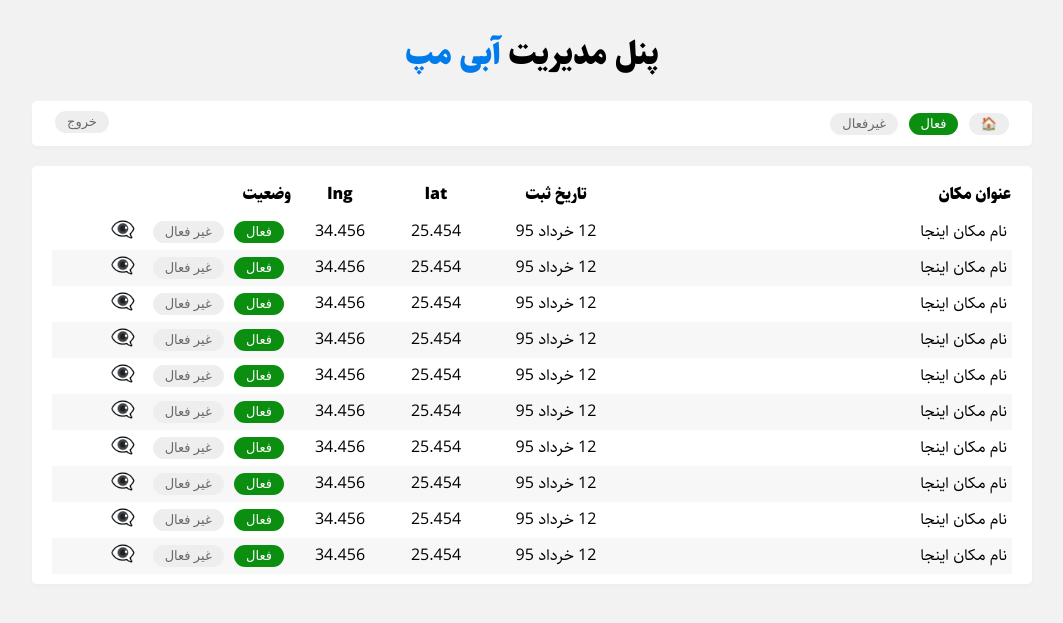
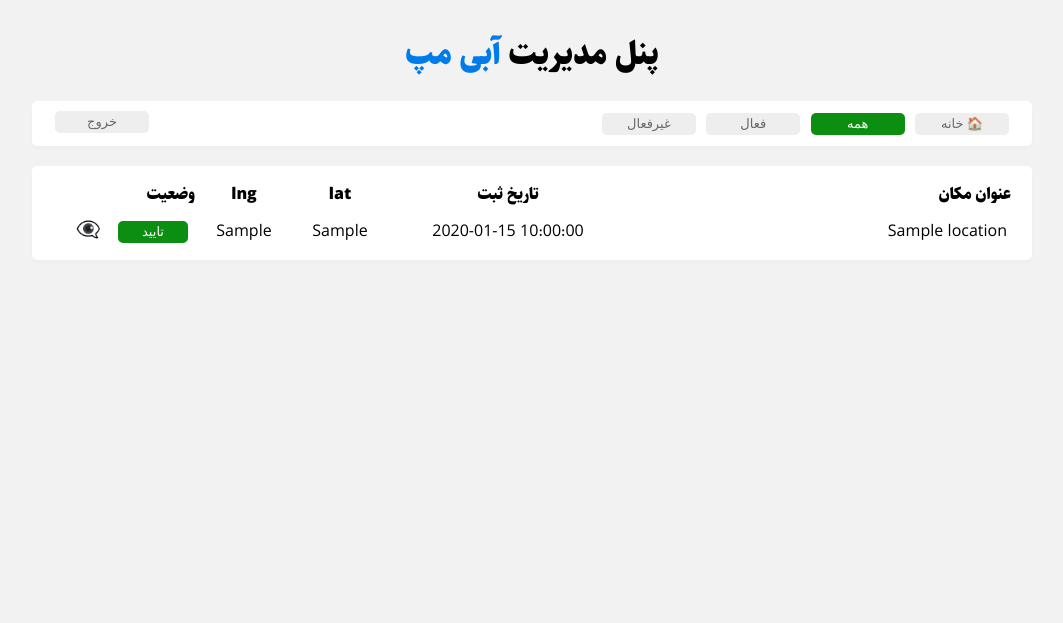
Before and after one commit to MGazori/abimap, a PHP site: page /abimap/adm.php in a window 1280 px wide. Shown: the top 623 px of the page, without its empty margins (108-1171 px from the left). Run offline with PHP 8.4, Linux system fonts and the light colour scheme; the visitor is signed in with stand-in values (Sample User, id 1); tables that the repository leaves empty or names only in its code hold one stand-in row (values such as "Sample post"); some libraries are stand-ins or nearby versions.

Commit message:
display-locations-and-filter

```diff
--- a/adm.php
+++ b/adm.php
@@ -9,6 +9,13 @@ if ($_SERVER['REQUEST_METHOD'] == 'POST') {
     }
 }
 if (isLoggedIn()) {
+    $params = null;
+    $activeAllFilterLocations = "active";
+    if (isset($_GET['verify']) && in_array($_GET['verify'], ['0', '1'])) {
+        $params = $_GET['verify'];
+        $activeAllFilterLocations = null;
+    }
+    $locations = getLocations($params);
     include "tpl/admin-tpl.php";
 } else {
     include "tpl/admin-login-tpl.php";
--- a/assets/css/admin-panel.css
+++ b/assets/css/admin-panel.css
@@ -29,11 +29,13 @@ table.tabe-locations {
 }
 
 .statusToggle {
+    min-width: 70px;
+    text-align: center;
     background: #eee;
     color: #686868;
     border: 0;
     padding: 3px 12px;
-    border-radius: 20px;
+    border-radius: 5px;
     cursor: pointer;
     font-size: 13px;
     font-weight: 400;
--- a/bootstrap/constants.php
+++ b/bootstrap/constants.php
@@ -13,5 +13,7 @@ const locationTypes = [
     4 => "فروشگاه",
     5 => "پاساژ",
     6 => "قهوه خونه",
-    7 => 'دانشگاه'
+    7 => 'آموزشگاه',
+    8 => 'مدرسه',
+    9 => 'دانشگاه'
 ];
--- a/libs/helpers.php
+++ b/libs/helpers.php
@@ -34,7 +34,7 @@ function site_url($uri = '')
 //beautiful var_dump
 function dd($data)
 {
-    echo "<pre style='color: #455A64;font-size: 18px;position:relative;background-color:#ffffff;border-radius:10px;z-index: 999;margin: 10px;padding: 20px;border-left: 5px solid #2196F3;'>";
+    echo "<pre style='text-align:left;direction:left;color: #455A64;font-size: 18px;position:relative;background-color:#ffffff;border-radius:10px;z-index: 999;margin: 10px;padding: 20px;border-left: 5px solid #2196F3;'>";
     var_dump($data);
     echo "</pre>";
 }
--- a/libs/lib-locations.php
+++ b/libs/lib-locations.php
@@ -7,3 +7,15 @@ function insertLocation($data)
     $stmt->execute([':title' => $data['title'], ':lat' => $data['lat'], ':lng' => $data['lng'], ':typ' => $data['type']]);
     return $stmt->rowCount();
 }
+function getLocations($params = null)
+{
+    global $pdo;
+    $condition = '';
+    if (isset($params)) {
+        $condition = "WHERE is_verified = $params";
+    }
+    $sql = "SELECT * FROM `locations` $condition";
+    $stmt = $pdo->prepare($sql);
+    $stmt->execute();
+    return $stmt->FetchAll(PDO::FETCH_OBJ);
+}
--- a/tpl/admin-tpl.php
+++ b/tpl/admin-tpl.php
@@ -14,9 +14,12 @@
     <div class="main-panel">
         <h1>پنل مدیریت <span style="color:#007bec">آبی مپ</span></h1>
         <div class="box">
-            <a class="statusToggle" href="<?= BASE_URL ?>" target="_blank">🏠</a>
-            <a class="statusToggle active" href="?status=1">فعال</a>
-            <a class="statusToggle" href="?status=0">غیرفعال</a>
+            <a class="statusToggle" href="<?= BASE_URL ?>" target="_blank">🏠 خانه</a>
+            <a class="statusToggle <?= $activeAllFilterLocations ?>" href="<?= BASE_URL ?>adm.php">همه</a>
+            <a class="statusToggle <?= $params ? 'active' : '' ?>" href="?verify=1">فعال</a>
+            <a class="statusToggle <?php if (isset($params) and $params == 0) {
+                                        echo 'active';
+                                    } ?>" href="?verify=0">غیرفعال</a>
             <a class="statusToggle" href="?logout=1" style="float:left">خروج</a>
         </div>
         <div class="box">
@@ -24,26 +27,25 @@
                 <thead>
                     <tr>
                         <th style="width:40%">عنوان مکان</th>
-                        <th style="width:15%" class="text-center">تاریخ ثبت</th>
+                        <th style="width:25%" class="text-center">تاریخ ثبت</th>
                         <th style="width:10%" class="text-center">lat</th>
                         <th style="width:10%" class="text-center">lng</th>
-                        <th style="width:25%">وضعیت</th>
+                        <th style="width:15%">وضعیت</th>
                     </tr>
                 </thead>
                 <tbody>
-                    <?php for ($i = 0; $i < 10; $i++) : ?>
+                    <?php foreach ($locations as $location) : ?>
                         <tr>
-                            <td>نام مکان اینجا</td>
-                            <td class="text-center">12 خرداد 95</td>
-                            <td class="text-center">25.454</td>
-                            <td class="text-center">34.456</td>
+                            <td><?= $location->title ?></td>
+                            <td style="direction: ltr;" class="text-center"><?= $location->created_at ?></td>
+                            <td class="text-center"><?= $location->lat ?></td>
+                            <td class="text-center"><?= $location->lng ?></td>
                             <td>
-                                <button class="statusToggle active" data-loc='111'>فعال</button>
-                                <button class="statusToggle" data-loc='111'>غیر فعال</button>
-                                <button class="preview" data-loc='111'>👁️‍🗨️</button>
+                                <button class="statusToggle <?= $location->is_verified ? 'active' : '' ?>" data-loc="<?= $location->id ?>">تایید</button>
+                                <button class="preview" data-loc="<?= $location->id ?>">👁️‍🗨️</button>
                             </td>
                         </tr>
-                    <?php endfor; ?>
+                    <?php endforeach; ?>
                 </tbody>
             </table>
         </div>
```
